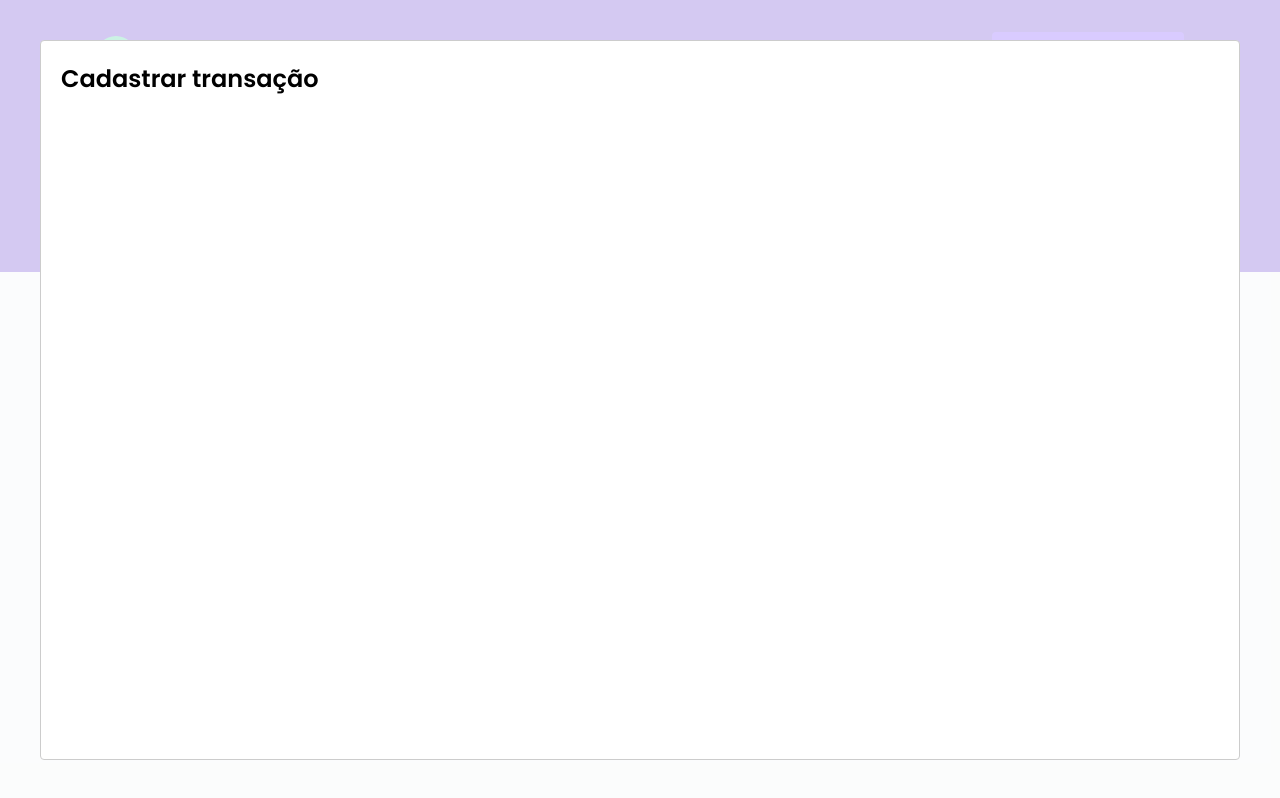
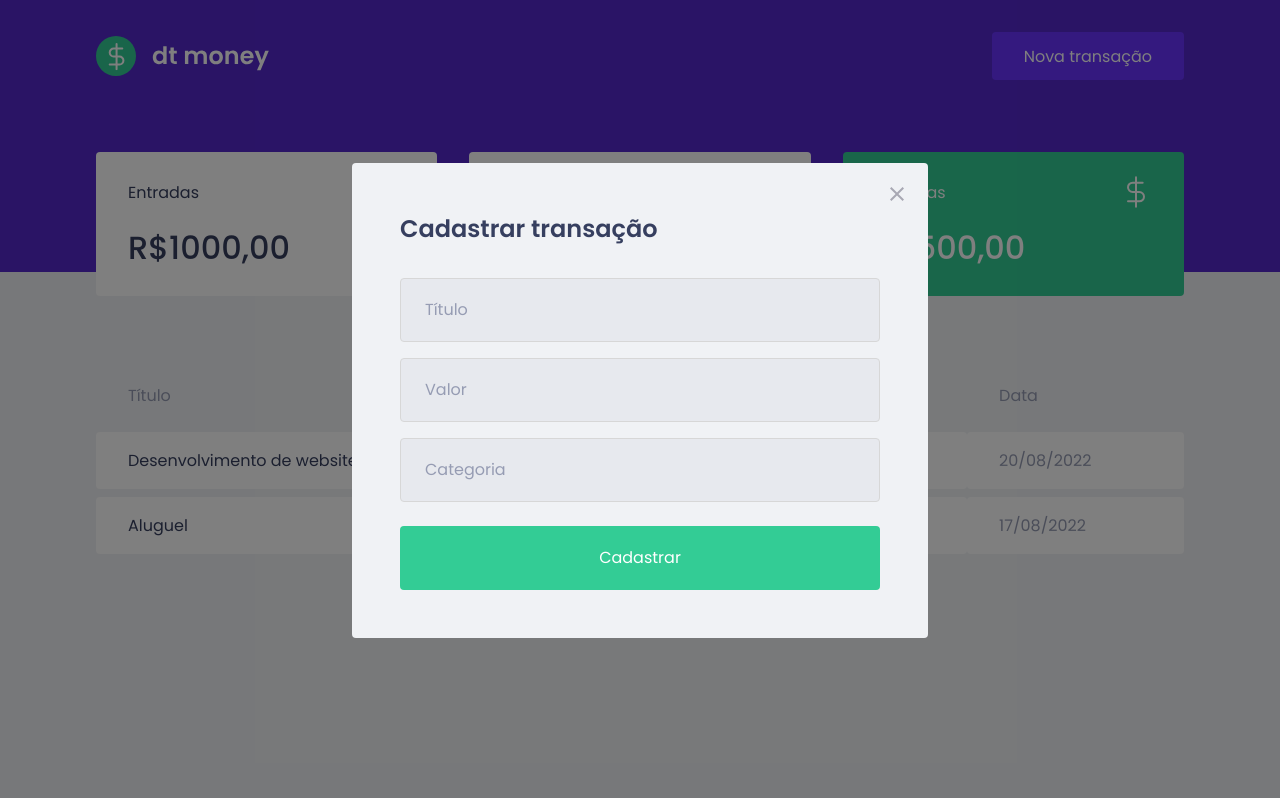
Before and after one commit to GabrielTurri/dtmoney, a React (Create React App) app: page / in a window 1280 px wide. Both pictures are taken after a click on the button "Nova transação". Built offline with nearby package versions, Linux system fonts and the light colour scheme; no server answers; what miragejs would draw is missing.

Commit message:
modal form structure and modal styling

```diff
--- a/src/components/NewTransactionModal/index.tsx
+++ b/src/components/NewTransactionModal/index.tsx
@@ -1,4 +1,6 @@
 import Modal from "react-modal";
+import closeImg from '../../assets/close.svg'
+import { Container } from './styles';
 
 interface NewTransactionModalProps{
   isOpen: boolean;
@@ -10,8 +12,32 @@
   <Modal
     isOpen={isOpen}
     onRequestClose={onRequestClose}
+    overlayClassName="react-modal-overlay"
+    className="react-modal-content"
     >
-      <h2>Cadastrar transação</h2>
+
+    <button
+      type="button"
+      onClick={onRequestClose}
+      className="react-modal-close"
+    >
+      <img src={closeImg} alt="Fechar modal" />
+    </button>
+      <Container>
+        <h2>Cadastrar transação</h2>
+
+        <input placeholder="Título" />
+
+        <input
+          placeholder="Valor"
+          type="number"
+        />
+
+        <input placeholder="Categoria" />
+
+        <button type="submit">Cadastrar</button>
+
+      </Container>
   </Modal>
   )
 }
--- a/src/components/NewTransactionModal/styles.ts
+++ b/src/components/NewTransactionModal/styles.ts
@@ -1,5 +1,48 @@
 import styled from "styled-components";
 
-const Container = styled.div`
+export const Container = styled.form`
+  h2{
+    color: var(--text-title);
+    font-size: 1.5rem;
+    margin-bottom: 2rem;
+  }
+  input{
+    width: 100%;
+    padding: 0 1.5rem;
+    height: 4rem;
+    border-radius: 0.25rem;
 
-`
+    border: 1px solid #d7d7d7;
+    background: #e7e9ee;
+
+    font-weight: 400;
+    font-size: 1rem;
+
+    &::placeholder{
+      color: var(--text-body);
+    }
+
+    /* todo input a partir do segundo receberá o margin-top de 1rem */
+    & + input{
+      margin-top: 1rem;
+    }
+  }
+    button[type="submit"] {
+      width: 100%;
+      padding: 0 1.5rem;
+      height: 4rem;
+      background: var(--green);
+      color: #fff;
+      border-radius: 0.25rem;
+      border: 0;
+      font-size: 1rem;
+      margin-top: 1.5rem;
+
+      transition: filter 0.2s;
+
+      &:hover{
+        filter: brightness(0.9);
+      }
+    }
+
+`;
--- a/src/styles/global.ts
+++ b/src/styles/global.ts
@@ -56,4 +56,41 @@
     opacity: 0.6;
     cursor: not-allowed;
   }
+
+  .react-modal-overlay{
+    background: rgba(0,0,0,0.5);
+
+    position: fixed;
+    top: 0;
+    bottom: 0;
+    right: 0;
+    left: 0;
+
+    display: flex;
+    align-items: center;
+    justify-content: center;
+  }
+  .react-modal-content{
+    width: 100%;
+    max-width: 576px;
+    background: var(--background);
+    padding: 3rem;
+    position: relative;
+    border-radius: 0.25rem;
+  }
+  .react-modal-close{
+    position: absolute;
+    right: 1.5rem;
+    top: 1.5rem;
+    border: 0;
+    background:transparent;
+
+    transition: filter 0.2s;
+
+    &:hover {
+      filter: brightness(0.8);
+
+    }
+  }
+
 `
```
